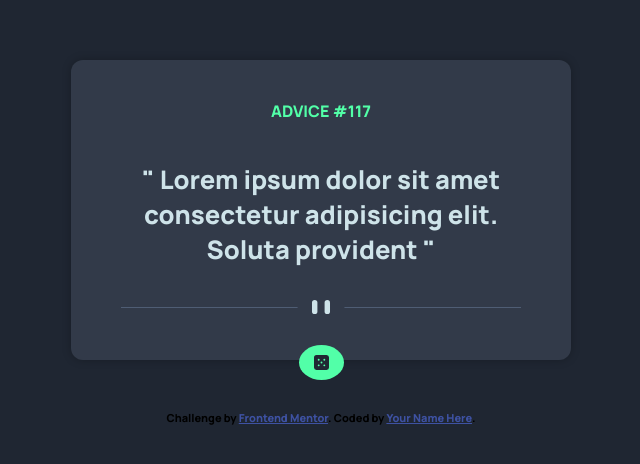
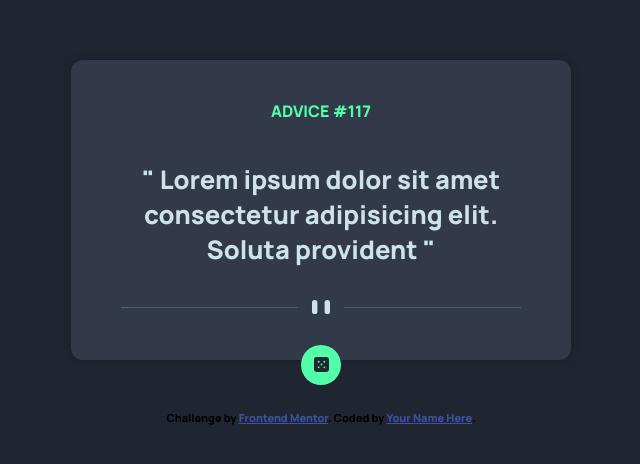
Before and after one commit to EYRAM565/advice-generator-app, a plain HTML site: page index.html in a window 1280 px wide. Shown: the part 218-682 px from the top of the page, 319-959 px from the left. Drawn offline with Linux system fonts and the light colour scheme.

Commit message:
updated html and css

```diff
--- a/css/style.css
+++ b/css/style.css
@@ -94,8 +94,9 @@ button{
     display: flex;
     align-items: center;
     justify-content: center;
+    height: 3em;
+    width: 3em;
     margin-top: 30px;
-    padding: 10px 15px;
     position: absolute;
     top: 85%;
 
--- a/index.html
+++ b/index.html
@@ -17,6 +17,7 @@
   </style>
 </head>
 <body>
+  <main>
 <section>
   <div class="card">
     <div class="wrapper">
@@ -44,6 +45,8 @@
     Challenge by <a href="https://www.frontendmentor.io?ref=challenge" target="_blank">Frontend Mentor</a>.
     Coded by <a href="#">Your Name Here</a>.
   </div>
+</main>
+  </body>
   <script src="js/style.js"></script>
 </body>
 </html>
```
